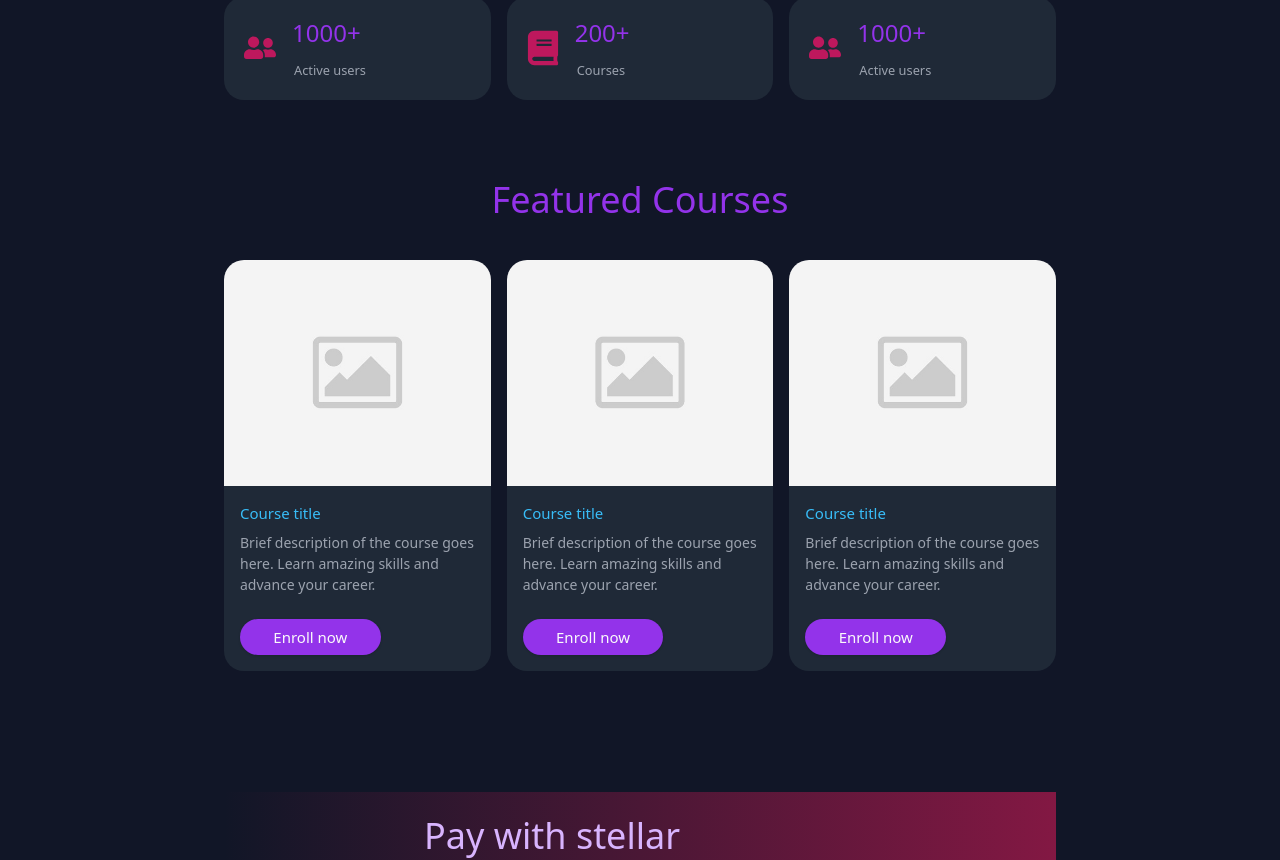
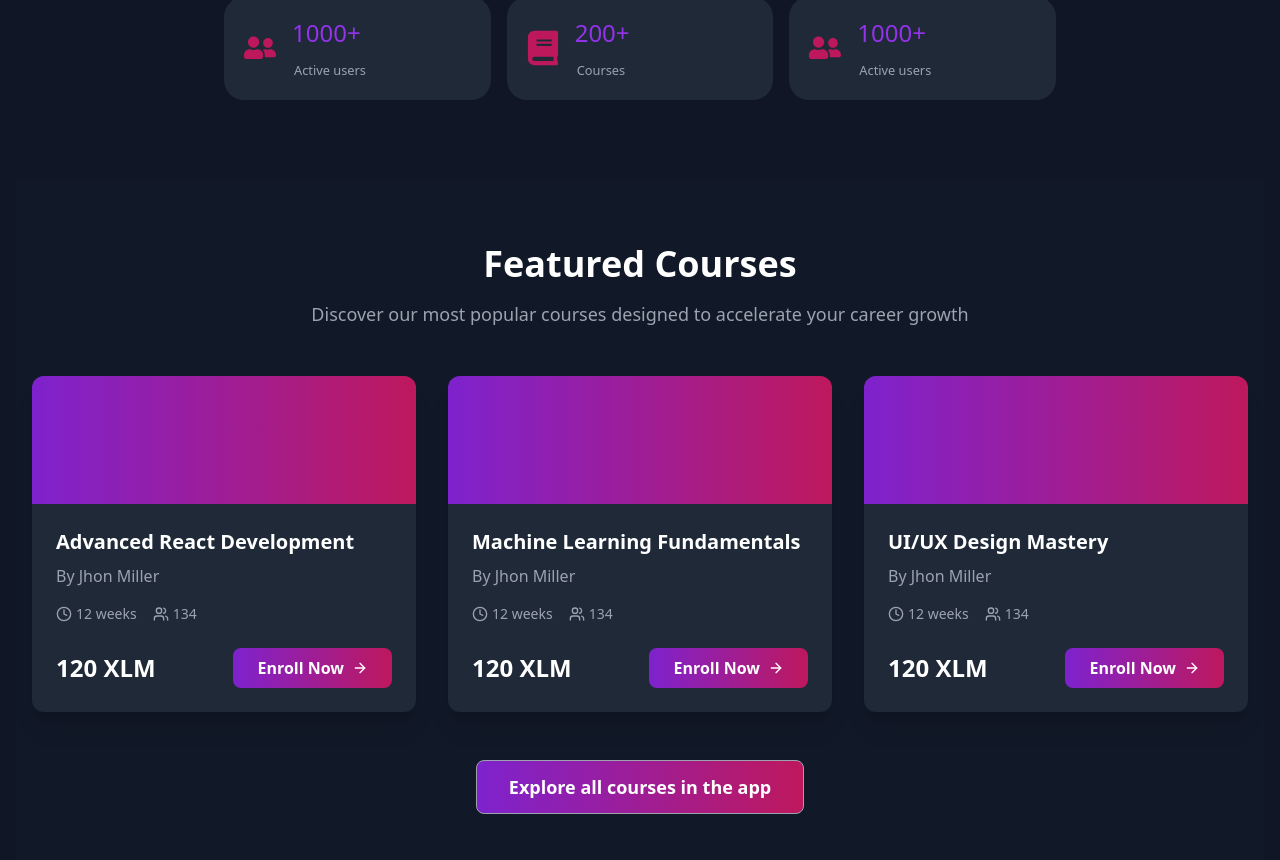
Before and after one commit to kabugatti/skillcert-frontend, a Next.js app: page /home in a window 1280 px wide. Shown: the part 336-1196 px from the top of the page. Built offline with nearby package versions, Linux system fonts and the light colour scheme.

Commit message:
feat: implemented Course exploration section on the homepage

```diff
--- a/src/app/home/components/welcomepage/courseExplorationSection.tsx
+++ b/src/app/home/components/welcomepage/courseExplorationSection.tsx
@@ -1,239 +1,99 @@
-'use client'
-
-import React, { useState } from 'react';
-import { Search, Star, Image, Clock } from 'lucide-react';
+import React from 'react';
+import { Clock, Users, ArrowRight } from 'lucide-react';
 
 interface Course {
   id: string;
-    name: string;
-    category: string;
-    rating: number;
-    studentCount: number;
-    description: string;
-    level: string;
-    weeks: string;
+  title: string;
+  instructor: string;
+  duration: string;
+  students: number;
   price: string;
-    image?: string;
 }
-
-interface FilterState {
-    categories: string[];
-    levels: string[];
-}
-export default function CourseExplorationSection() {
-    const [searchTerm, setSearchTerm] = useState('');
-    const [filters, setFilters] = useState<FilterState>({
-        categories: [],
-        levels: []
-    });
 
 const courses: Course[] = [
   {
     id: '1',
-            name: 'Course Name',
-            category: 'Category',
-            rating: 4.7,
-            studentCount: 100,
-            description: 'Description of the course text. In this space users will see a brief annotation about course content.',
-            level: 'Level',
-            weeks: 'X',
-            price: '340.56 XLM'
+    title: 'Advanced React Development',
+    instructor: 'Jhon Miller',
+    duration: '12 weeks',
+    students: 134,
+    price: '120 XLM'
   },
   {
     id: '2',
-            name: 'Course Name',
-            category: 'Category',
-            rating: 4.7,
-            studentCount: 100,
-            description: 'Description of the course text. In this space users will see a brief annotation about course content.',
-            level: 'Level',
-            weeks: 'X',
-            price: '340.56 XLM'
+    title: 'Machine Learning Fundamentals',
+    instructor: 'Jhon Miller',
+    duration: '12 weeks',
+    students: 134,
+    price: '120 XLM'
   },
   {
     id: '3',
-            name: 'Course Name',
-            category: 'Category',
-            rating: 4.7,
-            studentCount: 100,
-            description: 'Description of the course text. In this space users will see a brief annotation about course content.',
-            level: 'Level',
-            weeks: 'X',
-            price: '340.56 XLM'
-        },
-        {
-            id: '4',
-            name: 'Course Name',
-            category: 'Category',
-            rating: 4.7,
-            studentCount: 100,
-            description: 'Description of the course text. In this space users will see a brief annotation about course content.',
-            level: 'Level',
-            weeks: 'X',
-            price: '340.56 XLM'
-        },
-        {
-            id: '5',
-            name: 'Course Name',
-            category: 'Category',
-            rating: 4.7,
-            studentCount: 100,
-            description: 'Description of the course text. In this space users will see a brief annotation about course content.',
-            level: 'Level',
-            weeks: 'X',
-            price: '340.56 XLM'
+    title: 'UI/UX Design Mastery',
+    instructor: 'Jhon Miller',
+    duration: '12 weeks',
+    students: 134,
+    price: '120 XLM'
   }
 ];
 
-    const categories = ['Category 1', 'Category 2', 'Category 3', 'Category 4'];
-    const levels = ['Beginner', 'Intermediate', 'Advanced'];
+const CourseCard: React.FC<{ course: Course }> = ({ course }) => {
+  return (
+    <div className="bg-gray-800 rounded-xl overflow-hidden shadow-xl">
+      <div className={`h-32 bg-gradient-to-r from-purple-700 to-pink-700`}></div>
+      <div className="p-6">
+        <h3 className="text-xl font-bold text-white mb-2">{course.title}</h3>
 
-    const handleCategoryChange = (category: string) => {
-        setFilters(prev => ({
-            ...prev,
-            categories: prev.categories.includes(category)
-                ? prev.categories.filter(c => c !== category)
-                : [...prev.categories, category]
-        }));
-    };
+        <p className="text-gray-400 mb-4">By {course.instructor}</p>
 
-    const handleLevelChange = (level: string) => {
-        setFilters(prev => ({
-            ...prev,
-            levels: prev.levels.includes(level)
-                ? prev.levels.filter(l => l !== level)
-                : [...prev.levels, level]
-        }));
-    };
-
-    const filteredCourses = courses.filter(course => {
-        const matchesSearch = course.name.toLowerCase().includes(searchTerm.toLowerCase()) ||
-            course.description.toLowerCase().includes(searchTerm.toLowerCase());
-        const matchesCategory = filters.categories.length === 0 || filters.categories.includes(course.category);
-        const matchesLevel = filters.levels.length === 0 || filters.levels.includes(course.level);
-
-        return matchesSearch && matchesCategory && matchesLevel;
-    });
-
-    const CourseCard: React.FC<{ course: Course }> = ({ course }) => (
-        <div className="bg-gray-800 border border-gray-500 rounded-lg overflow-hidden">
-            <div className="relative h-48 bg-gray-300 flex items-center justify-center">
-                <Image size={150} className="text-gray-400" />
-                <span className="absolute top-3 right-3 bg-purple-600 text-white px-2 py-1 rounded-full text-xs">
-                    {course.category}
-                </span>
+        <div className="flex items-center gap-4 mb-6 text-gray-400 text-sm">
+          <div className="flex items-center gap-1">
+            <Clock size={16} />
+            <span>{course.duration}</span>
+          </div>
+          <div className="flex items-center gap-1">
+            <Users size={16} />
+            <span>{course.students}</span>
+          </div>
         </div>
 
-            <div className="p-6">
-                <h3 className="text-white text-xl font-semibold mb-2">{course.name}</h3>
-
-                <div className="flex items-center mb-3">
-                    <Star className="w-4 h-4 text-yellow-400 fill-current" />
-                    <span className="text-white ml-1 text-sm font-medium">
-                        {course.rating} ({course.studentCount} students)
-                    </span>
-                </div>
-
-                <p className="text-gray-300 text-sm mb-4 leading-relaxed">
-                    {course.description}
-                </p>
-
-                <div className="flex gap-2 mb-4">
-                    <span className="border border-blue-400 text-blue-400 px-2 py-1 rounded-full text-xs">
-                        {course.level}
-                    </span>
-                    <span className="flex border border-pink-500 text-pink-500 px-2 py-1 rounded-full text-xs">
-                        <Clock size={13} className='m-[1px] text-center'/>
-                        {course.weeks} Weeks
-                    </span>
-                </div>
-                <div className='bg-gray-500 my-2 h-[1px]'></div>
         <div className="flex items-center justify-between">
-                    <span className="text-white font-semibold text-lg">{course.price}</span>
-                    <button className="bg-pink-500 text-white px-6 py-2 rounded-full text-sm font-medium hover:from-pink-600 hover:to-purple-700 transition-all duration-200">
+          <span className="text-2xl font-bold text-white">{course.price}</span>
+          <button className="bg-gradient-to-r from-purple-700 to-pink-700 text-white px-6 py-2 rounded-lg font-semibold flex items-center gap-2 group">
             Enroll Now
+            <ArrowRight size={16} className="group-hover:translate-x-1 transition-transform duration-300" />
           </button>
         </div>
       </div>
     </div>
   );
+};
 
+const courseExplorationSection: React.FC = () => {
   return (
-        <div className="min-h-screen bg-gray-900 my-12">
-            <div className="container mx-auto px-4 py-8">
-                <div className="flex items-center justify-between mb-8">
-                    <h1 className="text-4xl font-bold text-purple-600">
-                        Explore courses
-                    </h1>
-                    <div className="relative">
-                        <Search className="absolute left-3 top-1/2 transform -translate-y-1/2 text-gray-400 w-5 h-5" />
-                        <input
-                            type="text"
-                            placeholder="Search"
-                            value={searchTerm}
-                            onChange={(e) => setSearchTerm(e.target.value)}
-                            className="bg-gray-800 text-white pl-10 pr-4 py-2 rounded-full border border-gray-700 focus:border-purple-500 focus:outline-none w-64"
-                        />
-                    </div>
+    <section className="bg-gray-900 py-16 px-4">
+      <div className="max-w-7xl mx-auto">
+        <div className="text-center mb-12">
+          <h2 className="text-4xl font-bold text-white mb-4">Featured Courses</h2>
+          <p className="text-gray-400 text-lg max-w-2xl mx-auto">
+            Discover our most popular courses designed to accelerate your career growth
+          </p>
         </div>
 
-                <div className="flex gap-8">
-                    <div className="w-64 flex-shrink-0">
-                        <div className="bg-gray-800 rounded-lg p-6">
-                            <h2 className="text-white text-lg font-semibold mb-4">Filters</h2>
-                            <div className="mb-6">
-                                <h3 className="text-gray-300 font-medium mb-3">Categories</h3>
-                                <div className="space-y-2">
-                                    {categories.map((category) => (
-                                        <label key={category} className="flex items-center">
-                                            <input
-                                                type="checkbox"
-                                                checked={filters.categories.includes(category)}
-                                                onChange={() => handleCategoryChange(category)}
-                                                className="w-4 h-4 appearance-none border border-gray-500 rounded bg-transparent checked:bg-purple-600
-             checked:border-purple-600 focus:ring-purple-500"
-                                            />
-                                            <span className="ml-2 text-gray-300 text-sm">{category}</span>
-                                        </label>
-                                    ))}
-                                </div>
-                            </div>
-
-                            <div>
-                                <h3 className="text-gray-300 font-medium mb-3">Level</h3>
-                                <div className="space-y-2">
-                                    {levels.map((level) => (
-                                        <label key={level} className="flex items-center">
-                                            <input
-                                                type="checkbox"
-                                                checked={filters.levels.includes(level)}
-                                                onChange={() => handleLevelChange(level)}
-                                                className="w-4 h-4 appearance-none border border-gray-500 rounded bg-transparent checked:bg-purple-600 checked:border-purple-600 focus:ring-purple-500"
-                                            />
-                                            <span className="ml-2 text-gray-300 text-sm">{level}</span>
-                                        </label>
-                                    ))}
-                                </div>
-                            </div>
-                        </div>
-                    </div>
-
-                    <div className="flex-1">
-                        <div className="grid grid-cols-1 md:grid-cols-2 lg:grid-cols-2 xl:grid-cols-2 gap-6">
-                            {filteredCourses.map((course) => (
+        <div className="grid grid-cols-1 md:grid-cols-2 lg:grid-cols-3 gap-8 mb-12">
+          {courses.map((course) => (
             <CourseCard key={course.id} course={course} />
           ))}
         </div>
 
-                        {filteredCourses.length === 0 && (
-                            <div className="text-center text-gray-400 mt-12">
-                                <p className="text-lg">No courses found matching your criteria.</p>
-                                <p className="text-sm mt-2">Try adjusting your filters or search term.</p>
-                            </div>
-                        )}
+        <div className="text-center">
+          <button className="bg-gradient-to-r from-purple-700 to-pink-700 text-white px-8 py-3 rounded-lg border border-gray-400 font-semibold text-lg">
+            Explore all courses in the app
+          </button>
         </div>
       </div>
-            </div>
-        </div>
+    </section>
   );
-}
+};
+
+export default courseExplorationSection;
--- a/src/app/home/page.tsx
+++ b/src/app/home/page.tsx
@@ -5,10 +5,13 @@ import { featuredCourses } from "../../../public/mock-data";
 import Card from "@/components/welcomePage/Card";
 import { Button } from "@/components/ui/button";
 import Image from "next/image";
+import CourseExplorationSection from "./components/welcomepage/courseExplorationSection";
 
 const welcomePage = () => {
   return (
+
     <div className="pt-24 px-4 pb-10 mx-auto">
+
       <section>
         <h1 className=" font-bold pb-12 text-purple-600 text-center text-4xl sm:text-4xl md:text-6xl lg:text-[82px] ">
           Welcome to Skillcert
@@ -27,9 +30,7 @@ const welcomePage = () => {
       </section>
 
       <section className="mt-20">
-        <h2 className="text-center font-medium text-2xl text-purple-600 md:text-4xl">
-          Featured Courses
-        </h2>
+        <CourseExplorationSection/>
 
         <div className=" mx-auto w-full grid gap-2 pt-10 grid-cols-1 sm:grid-cols-2  md:grid-cols-3  md:w-8/12 md:gap-4">
           {" "}
@@ -107,7 +108,7 @@ const welcomePage = () => {
           </div>
         </div>
       </section>
-    </div>
+</div>
   );
 };
 
```
Lines whose indentation alone changed are shown as unchanged.
